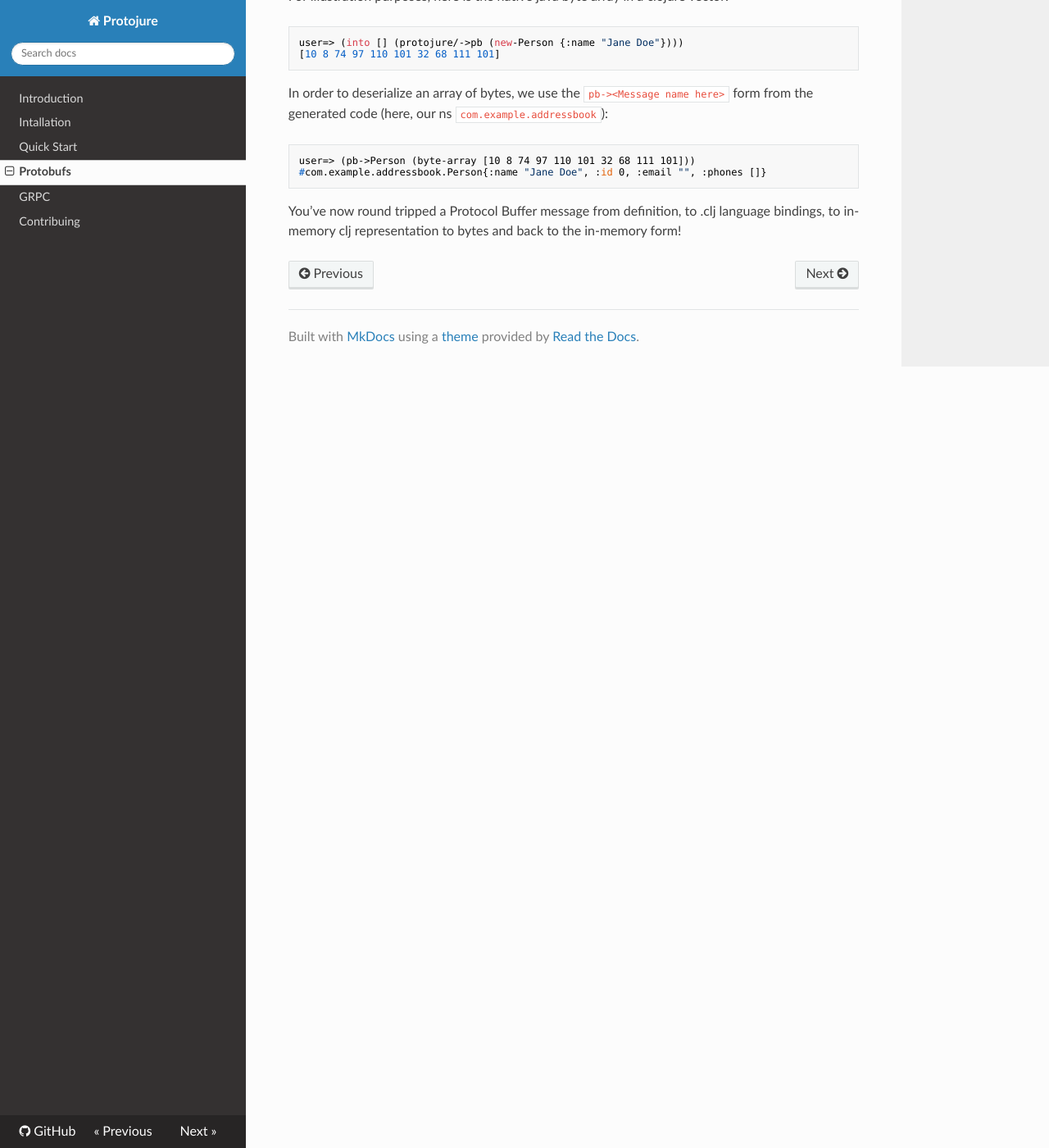
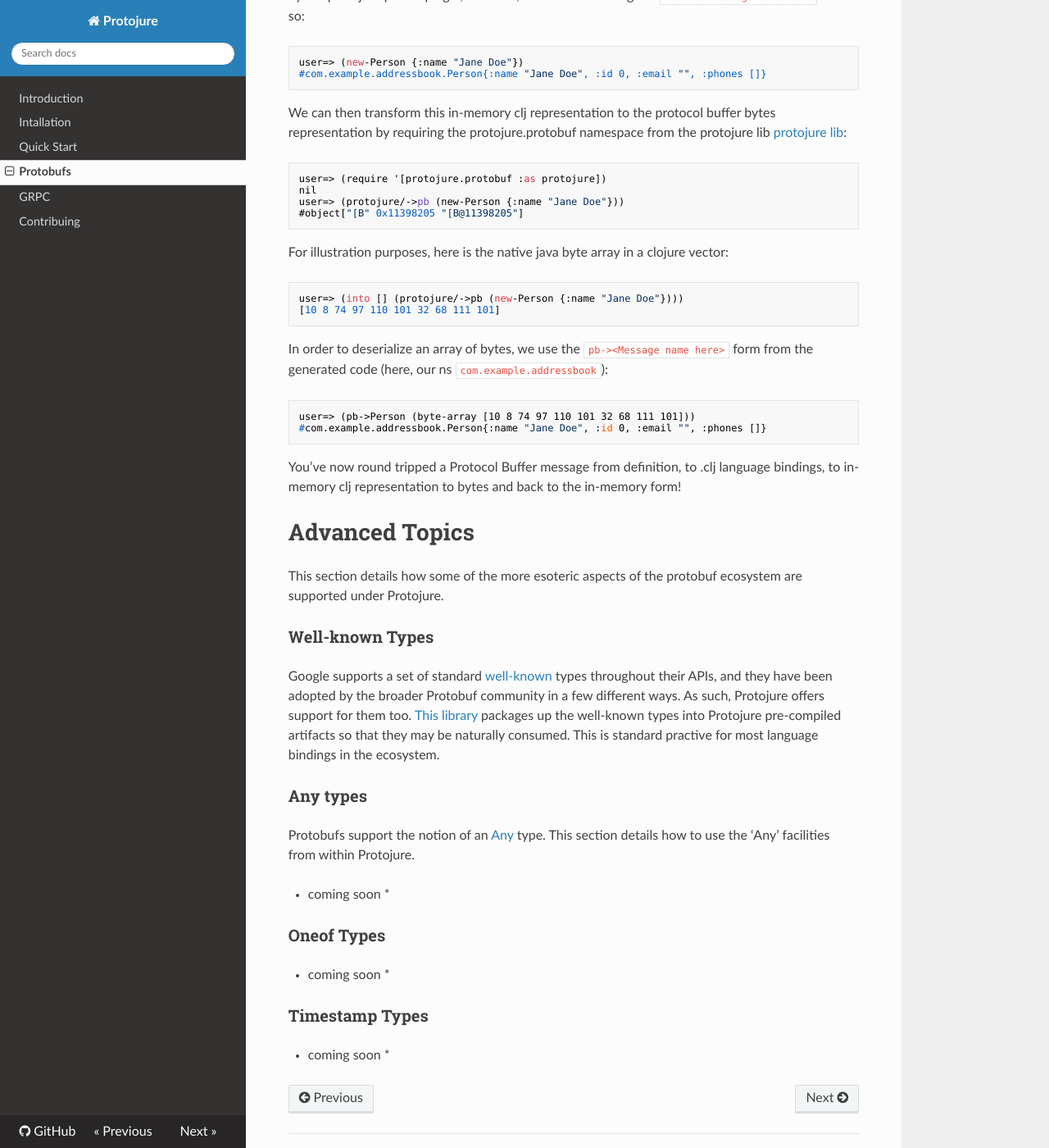
Before and after one commit to protojure/readthedocs, an MkDocs documentation site: the page built from docs/protobufs.md, in a window 1280 px wide and 1400 px high, scrolled down 1929 px. Shown: the whole window at 82% size. Built offline with MkDocs 1.6.1, drawn with Linux system fonts in a browser that asks for light colours; nearby versions of some CDN libraries; some of the changed text lies outside the part shown.

Commit message:
More protobuf doc
Signed-off-by: Greg Haskins <greg@manetu.com>

````diff
--- a/docs/protobufs.md
+++ b/docs/protobufs.md
@@ -1,4 +1,8 @@
-### Protocol Buffers
+# Introduction
+
+From [https://developers.google.com/protocol-buffers/](https://developers.google.com/protocol-buffers/)
+
+> Protocol buffers are Google's language-neutral, platform-neutral, extensible mechanism for serializing structured data
 
 Below is a simple [`.proto`](https://developers.google.com/protocol-buffers/) Protocol Buffer (protobuf or pb) definition:
 
@@ -31,8 +35,14 @@ message AddressBook {
 
 ```
 
+Most of the protobuf ecosystem works by compiling the languauge neutral .proto definition into some language specific bindings, and
+protojure is no different.  In the case of Protojure, 'Language specific' translates to Clojure maps and records.  As such, you will
+find a map-oriented approach to working with protocol buffers with Protojure.
+
+# Getting Started
+
 Given the above contents in a file, `addressbook.proto`, in our current directory, we may use the protojure
-[protoc plugin](https://github.com/protojure/protoc-plugin) to generate .clj language bindings:
+[protoc plugin](https://github.com/protojure/protoc-plugin) to generate our Clojure bindings:
 ```
 mkdir src/
 protoc --clojure_out=src/ addressbook.proto
@@ -122,3 +132,28 @@ user=> (pb->Person (byte-array [10 8 74 97 110 101 32 68 111 101]))
 
 You've now round tripped a Protocol Buffer message from definition, to .clj language bindings, to in-memory
 clj representation to bytes and back to the in-memory form!
+
+# Advanced Topics
+
+This section details how some of the more esoteric aspects of the protobuf ecosystem are supported under Protojure.
+
+### Well-known Types
+
+Google supports a set of standard [well-known](https://developers.google.com/protocol-buffers/docs/reference/google.protobuf) types throughout their
+APIs, and they have been adopted by the broader Protobuf community in a few different ways. As such, Protojure offers support for them too.  [This library](https://github.com/protojure/google.protobuf) packages up the well-known types into Protojure pre-compiled artifacts so that they may be naturally consumed.  This is standard practive
+for most language bindings in the ecosystem.
+
+### Any types
+
+Protobufs support the notion of an [Any](https://developers.google.com/protocol-buffers/docs/proto3#any) type.  This section details how to use the 'Any'
+facilities from within Protojure.
+
+* coming soon *
+
+### Oneof Types
+
+* coming soon *
+
+### Timestamp Types
+
+* coming soon *
````
